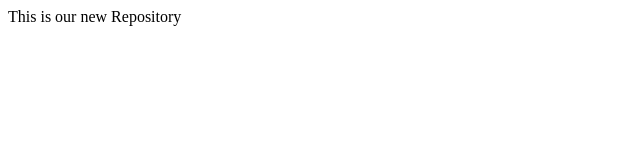
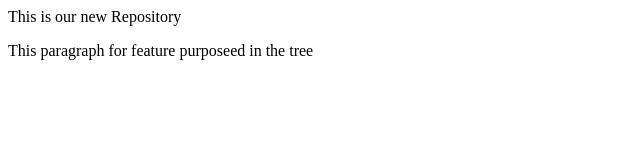
Before and after one commit to SwapnilRGiramkar/localrepo, a plain HTML site: page index.html in a window 1280 px wide. Shown: the whole page, without its empty margins (0-640 px from the left). Drawn offline with Linux system fonts and the light colour scheme.

Commit message:
add feature1

```diff
--- a/index.html
+++ b/index.html
@@ -1 +1,2 @@
 <p>This is our new Repository</p>
+<p>This paragraph for feature purposeed in the tree </p>
```
